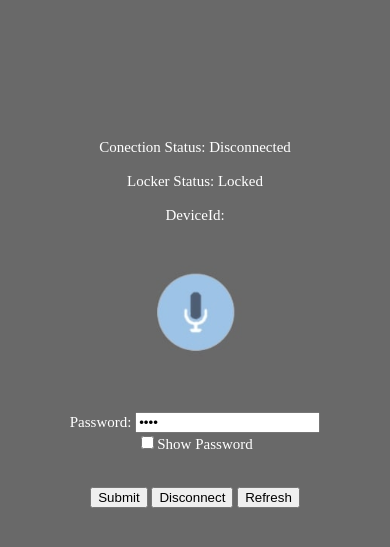
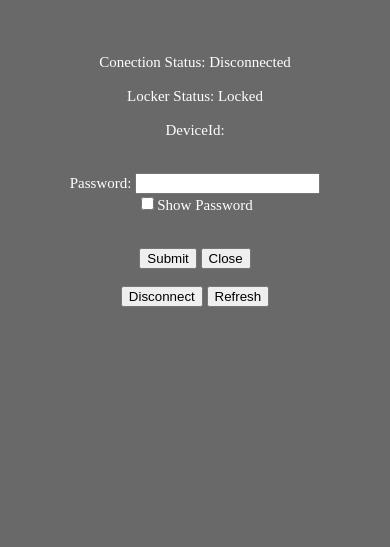
Before and after one commit to GunterBeMoist/VoiceAPP, a plain HTML site: page index.html in a window 390 px wide. Shown: the part 87-634 px from the top of the page. Drawn offline with Linux system fonts and the light colour scheme; some packages are replaced by stand-ins of ours.

Commit message:
Update til cum

```diff
--- a/index.html
+++ b/index.html
@@ -17,12 +17,6 @@
 
 			<h1><img src="logobgv2.jpg" alt="BlueKnox" width="45" height="45"> BlueKnox <img src="logobgv2.jpg" alt="BlueKnox" width="45" height="45"> </h1>
 			<br>
-			<br>
-			<br>
-			<br>
-			<br>
-			<br>
-
 			<ul id="bleDeviceList"> </ul>
 
 			<br>
@@ -35,18 +29,18 @@
 
 			<input type="hidden" id="GemtInput" >
 			<br>
-			<input type="image" src="Micv2.jpg" width="150" >
 			<br>
-
-			<br>
-			Password: <input type="password" value="1998" id="myInput">
+			Password: <input type="password" value="" id="myInput">
 			<br>
 			<input type="checkbox" onclick="myFunction()">Show Password
 			<br>
 			<br>
 			<div id="sendDiv"></div>
 			<br>
-			<input type="submit" value="Submit">
+			<button id="submit" onclick ="beregn()"> Submit</button>
+			<button Id="closebutton" onClick="close()">Close</button>
+			<br>
+			<br>
 			<button id="disconnectButton"onClick="disconnect()">Disconnect</button>
 			<button id="refreshButton" onClick = "refreshDeviceList()">Refresh</button>
 			<div id="receiveDiv"></div>
--- a/index.js
+++ b/index.js
@@ -119,6 +119,17 @@ function onError(reason)  {
 //Slut af basis kode
 
 //Start af Voice kode
+//function close() {
+
+
+function beregn() {
+	if( myInput == "1234" )
+	{
+		var data = stringToBytes("1");
+		ble.writeWithoutResponse(ConnDeviceId, blue.serviceUUID, blue.txCharacteristic, data, onSend, onError);
+	}
+}
+
 
 function myFunction() {
   var x = document.getElementById("myInput");
```
